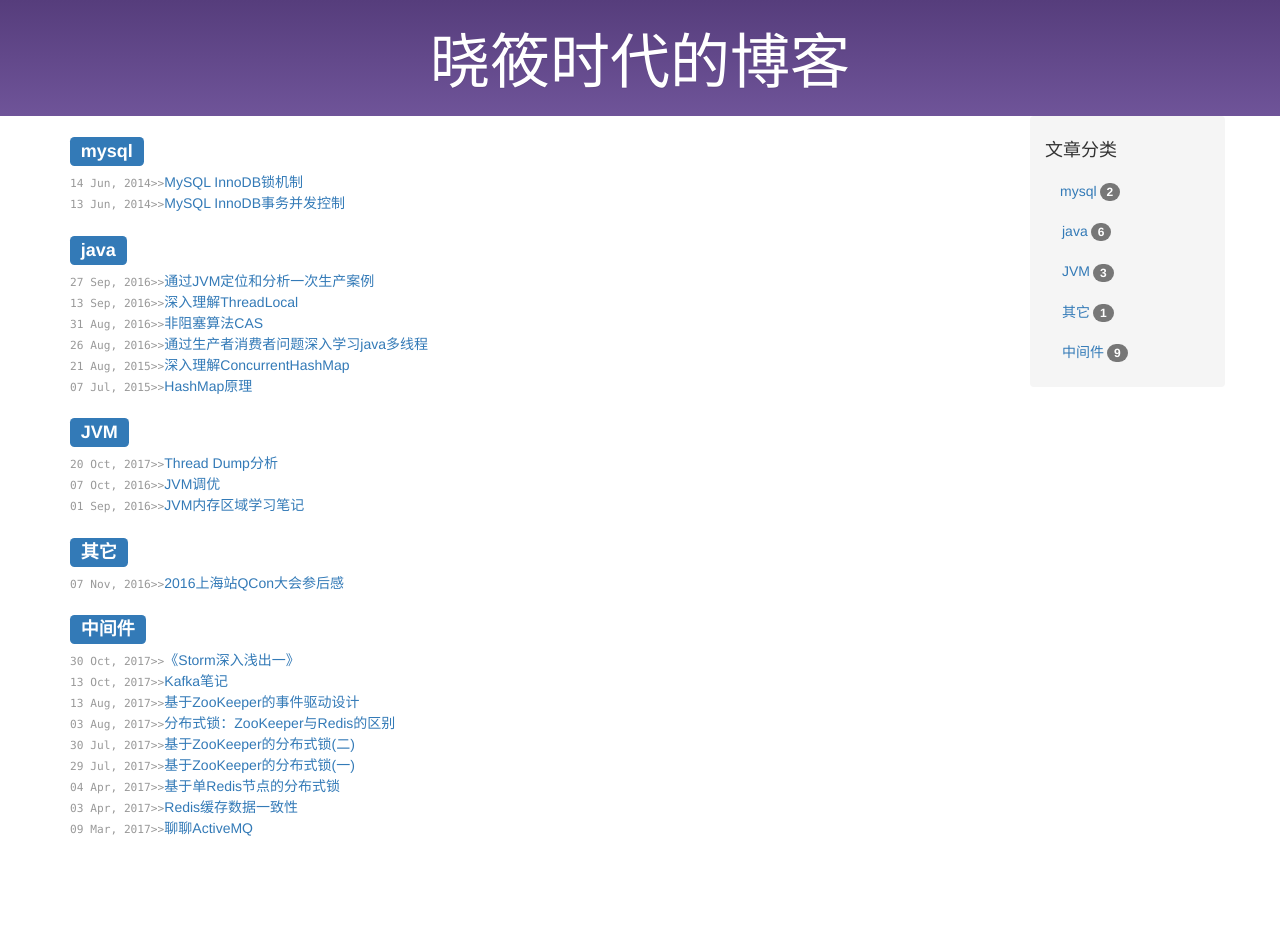
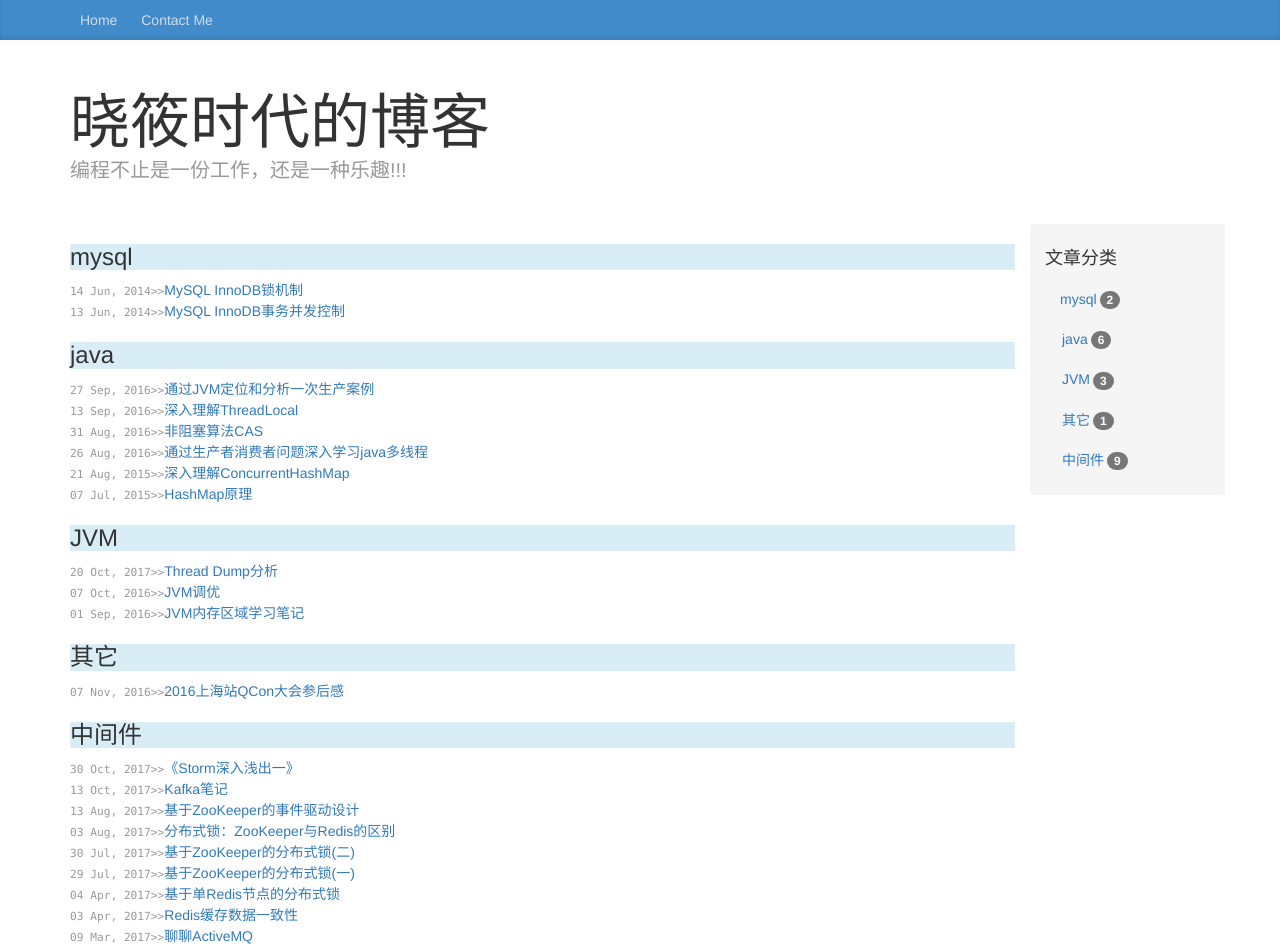
Before and after one commit to OuYangLiang/ouyangliang.github.io, a Jekyll site: the page built from category.md, in a window 1280 px wide. Built offline with Jekyll 4.4.1, drawn with Linux system fonts in a browser that asks for light colours; nearby versions of some CDN libraries; before the commit the page ends 900 px from its top, so only the background shows below that.

Commit message:
Change the layout of the site.

```diff
--- a/_includes/header.html
+++ b/_includes/header.html
@@ -1,5 +1,8 @@
-<div class="masthead">
-    <div class="container">
-        <h1>{{ site.title}}</h1>
-    </div>
+<div class="blog-masthead">
+  <div class="container">
+    <nav class="blog-nav">
+      <a class="blog-nav-item" href="{{ site.baseurl }}/">Home</a>
+      <a class="blog-nav-item" href="mailto:ouyanggod@gmail.com?subject=From%20Blog%20Reader">Contact Me</a>
+    </nav>
+  </div>
 </div>
--- a/_layouts/default.html
+++ b/_layouts/default.html
@@ -8,6 +8,11 @@
         </div>
 
         <div class="container">
+            <div class="blog-header">
+                <h1 class="blog-title">{{ site.title }}</h1>
+                <p class="lead blog-description">编程不止是一份工作，还是一种乐趣!!!</p>
+            </div>
+
             <div class="row">
                 <div class="col-sm-10 blog-main">
                     {{ content }}
--- a/category.md
+++ b/category.md
@@ -4,7 +4,8 @@ permalink: /category
 ---
 <div id="categories">
     {% for cat in site.categories %}
-    <h3 id="{{cat[0]}}"><span class="label label-primary">{{cat | first}}</span></h3>
+
+    <h3 id="{{cat[0]}}" class="bg-info">{{cat | first}}</h3>
     {% for f in cat.last %}
     <span class="blog-post-meta-category-page">{{ f.date |date: "%d %b, %Y"}}&gt;&gt;</span><a href="{{f.url}}">{{ f.title }}</a><br/>
     {% endfor %}
--- a/css/blog.css
+++ b/css/blog.css
@@ -1,30 +1,66 @@
-/*
- * Globals
- */
 body {
   font-family: "Helvetica Neue",Helvetica,Arial,sans-serif;
 }
 
-.masthead {
-    position: relative;
-    padding: 1rem 1rem;
-    text-align: center;
-    text-shadow: 0 1px 0 rgba(0,0,0,.1);
-    background-color: #6f5499;
-    background-image: -webkit-gradient(linear, left top, left bottom, from(#563d7c), to(#6f5499));
-    background-image: -webkit-linear-gradient(top, #563d7c 0%, #6f5499 100%);
-    background-image: -o-linear-gradient(top, #563d7c 0%, #6f5499 100%);
-    background-image: linear-gradient(to bottom, #563d7c 0%, #6f5499 100%);
-    filter: progid:DXImageTransform.Microsoft.gradient(startColorstr='#563d7c', endColorstr='#6F5499', GradientType=0);
-    background-repeat: repeat-x;
+/* masthead begin */
+.blog-masthead {
+  background-color: #428bca;
+  -webkit-box-shadow: inset 0 -2px 5px rgba(0,0,0,.1);
+          box-shadow: inset 0 -2px 5px rgba(0,0,0,.1);
 }
 
-.masthead h1 {
-    color: #fff;
-    font-size: 6rem;
+.blog-nav-item {
+  position: relative;
+  display: inline-block;
+  padding: 10px;
+  font-weight: 500;
+  color: #cdddeb;
 }
 
-/* Sidebar modules for boxing content */
+.blog-nav-item:hover,
+.blog-nav-item:focus {
+  color: #fff;
+  text-decoration: none;
+}
+
+/* Active state gets a caret at the bottom */
+.blog-nav .active {
+  color: #fff;
+}
+
+.blog-nav .active:after {
+  position: absolute;
+  bottom: 0;
+  left: 50%;
+  width: 0;
+  height: 0;
+  margin-left: -5px;
+  vertical-align: middle;
+  content: " ";
+  border-right: 5px solid transparent;
+  border-bottom: 5px solid;
+  border-left: 5px solid transparent;
+}
+/* masthead end */
+
+/* header begin */
+.blog-header {
+  padding-top: 20px;
+  padding-bottom: 20px;
+}
+.blog-title {
+  margin-top: 30px;
+  margin-bottom: 0;
+  font-size: 60px;
+  font-weight: normal;
+}
+.blog-description {
+  font-size: 20px;
+  color: #999;
+}
+/* header end */
+
+/* Sidebar begin */
 .sidebar-module {
   padding: 15px;
   margin: 0 -15px 15px;
@@ -36,11 +72,10 @@ body {
 .sidebar-module ol:last-child {
   margin-bottom: 0;
 }
+/* Sidebar end */
 
 
-/*
- * Blog
- */
+/* Blog begin */
 .blog-main {
   font-size: 14px;
   line-height: 1.5;
@@ -69,3 +104,4 @@ img{ width: 100%; height: auto;max-width: 100%; display: block; }
 blockquote{
   font-size: 14px;
 }
+/* Blog end */
```
